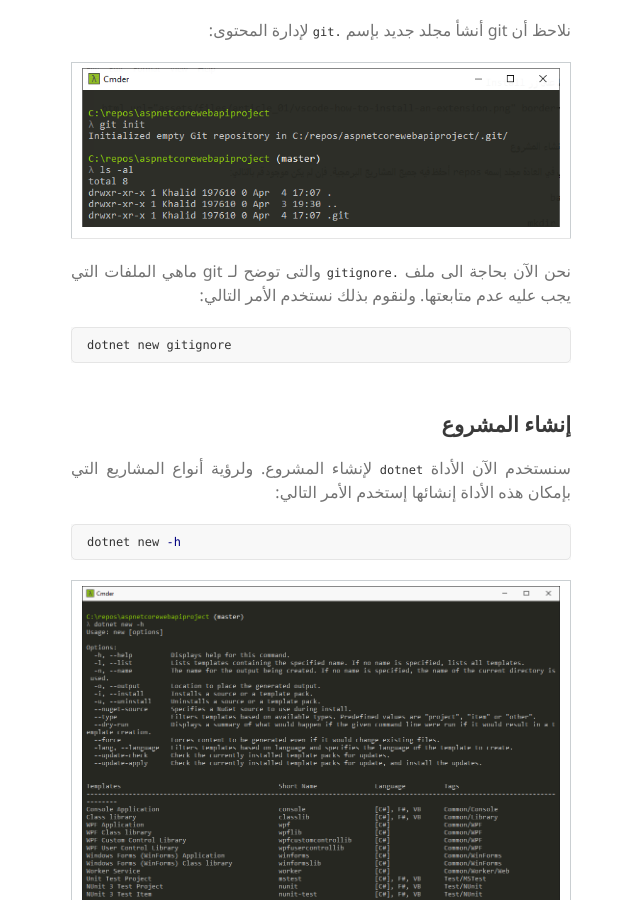
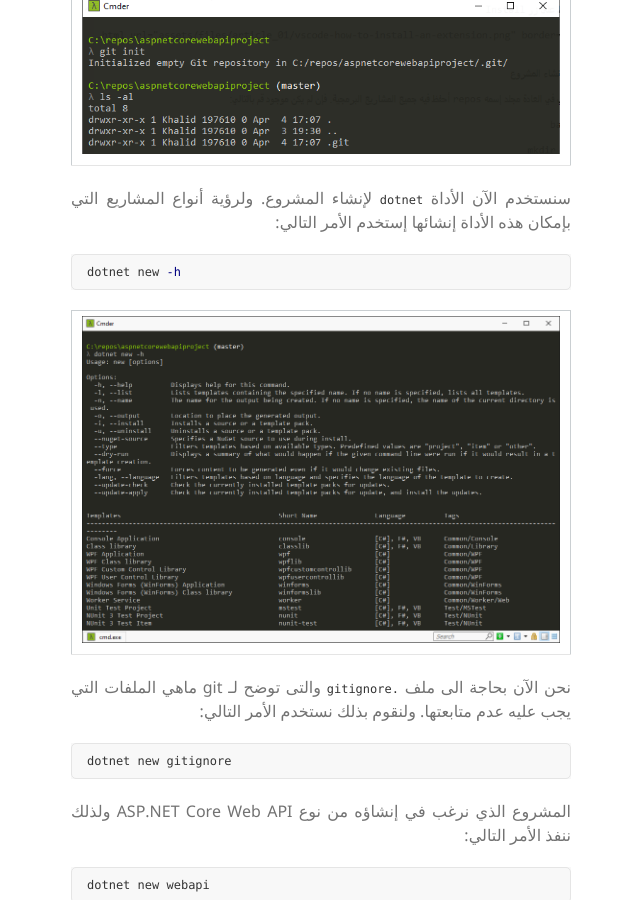
Before and after one commit to alhabish/aspnetcorewebapi-course, a Jekyll site: the page built from _posts/2020-04-02-setup-and-installation.md, in a window 1280 px wide and 900 px high, scrolled down 4404 px. Shown: the whole window, without its empty margins (139-779 px from the left). Built offline with Jekyll 4.4.1, drawn with Linux system fonts in a browser that asks for light colours; comment, search, counter and statistics services are not loaded; some of the changed text lies outside the part shown.

Commit message:
a01: create new project

````diff
--- a/_posts/2020-04-02-setup-and-installation.md
+++ b/_posts/2020-04-02-setup-and-installation.md
@@ -95,9 +95,7 @@ git config --list
 
 {% include image.html url="assets/files/article_01/vscode-how-to-install-an-extension.png" border="1" %}
 
-## []()تهيئة المشروع
-
-## تهيئة المشروع
+## إنشاء المشروع
 
 يكون لدي في العادة مجلد إسمه repos أحفظ فيه جميع المشاريع البرمجية. فإن لم يكن موجود قم بالتالي:
 
@@ -129,22 +127,6 @@ git init
 
 {% include image.html url="assets/files/article_01/git-init.png" border="1" %}
 
-نحن الآن بحاجة الى ملف `.gitignore` والتى توضح لـ git ماهي الملفات التي يجب عليه عدم متابعتها. ولنقوم بذلك نستخدم الأمر التالي:
-
-```bash
-dotnet new gitignore
-```
-
-<!--
-
-<https://github.com/github/gitignore/blob/master/VisualStudio.gitignore>
-
-انسخ محتوى هذا الملف وأنشئ ملف جديد في مجلد aspnetcorewebapiproject بإسم `.gitignore` (لا تنسى النقطة في البداية) وألصق المحتوى داخل هذا الملفز
-
--->
-
-## []()إنشاء المشروع
-
 سنستخدم الآن الأداة `dotnet` لإنشاء المشروع. ولرؤية أنواع المشاريع التي بإمكان هذه الأداة إنشائها إستخدم الأمر التالي:
 
 ```bash
@@ -152,6 +134,12 @@ dotnet new -h
 ```
 
 {% include image.html url="assets/files/article_01/dotnet-new-h.png" border="1" %}
+
+نحن الآن بحاجة الى ملف `.gitignore` والتى توضح لـ git ماهي الملفات التي يجب عليه عدم متابعتها. ولنقوم بذلك نستخدم الأمر التالي:
+
+```bash
+dotnet new gitignore
+```
 
 المشروع الذي نرغب في إنشاؤه من نوع ASP.NET Core Web API ولذلك ننفذ الأمر التالي:
 
@@ -199,4 +187,11 @@ code .
 
 {% include image.html url="assets/files/article_01/vscode-required-assets.png" border="1" %}
 
-وبدلاً من إستخدام الـ Command Prompt فإنه بإمكاننا إستخدام الـ Terminal الموجود في vs code بإستخدام الإختصار `Ctrl+Shift+``
+وبدلاً من إستخدام الـ Command Prompt فإنه بإمكاننا إستخدام الـ Terminal الموجود في vs code بإستخدام الإختصار:
+
+
+```bash
+Ctrl+Shift+`
+```
+
+{% include image.html url="assets/files/article_01/vscode-terminal.png" border="1" %}
````
Also changed, not shown: assets/files/article_01/vscode-terminal.png (added).
